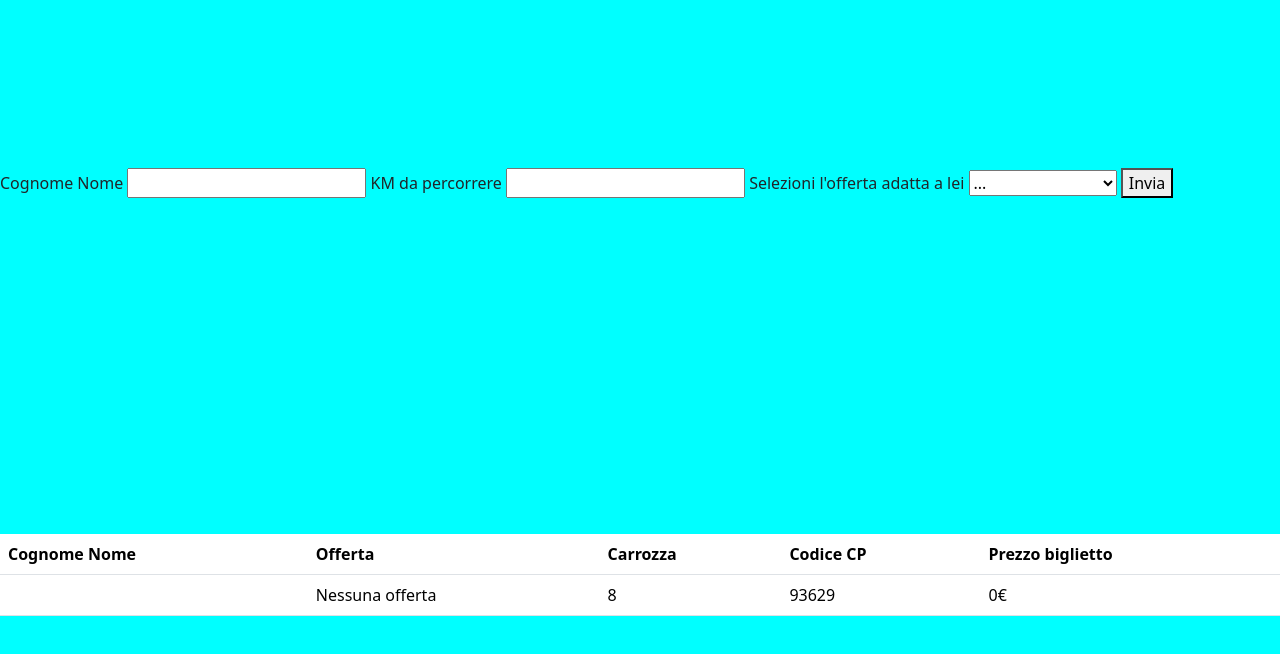
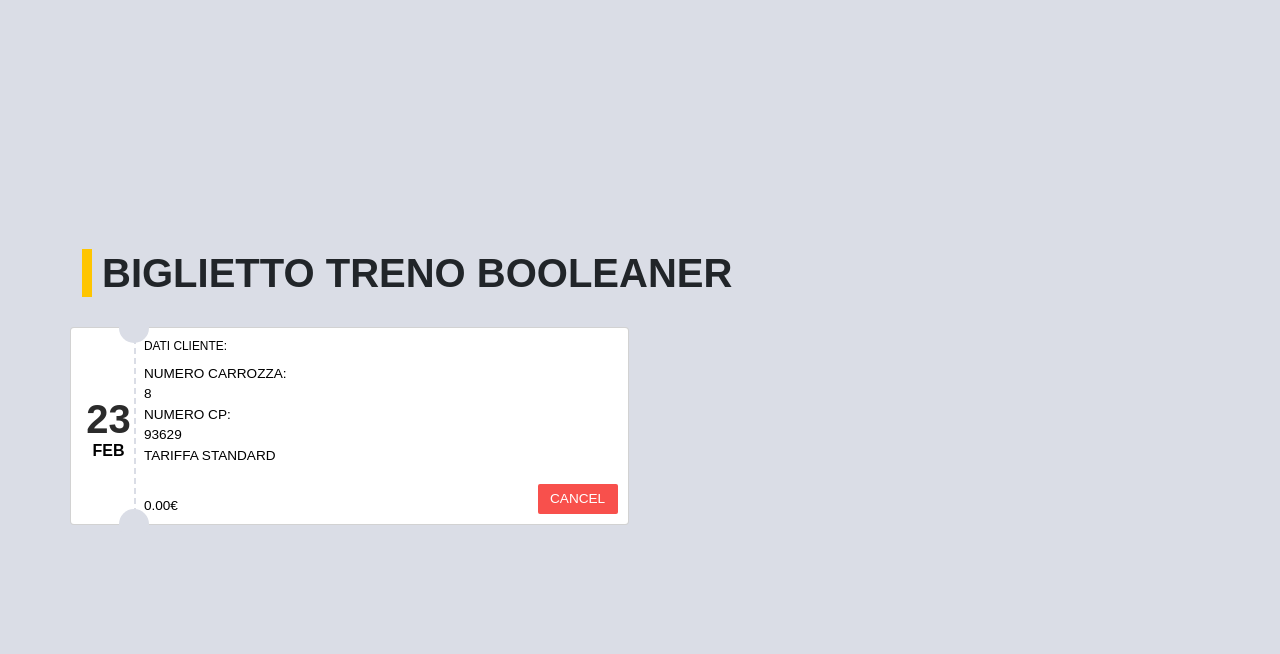
Before and after one commit to AntonioRoccoGit/js-biglietto-treno-form, a plain HTML site: page index.htm in a window 1280 px wide. Both pictures are taken after a click on the button "Invia". Drawn offline with nearby package versions, Linux system fonts and the light colour scheme.

Commit message:
refactor: table in to a real ticket

```diff
--- a/css/style.css
+++ b/css/style.css
@@ -1,7 +1,187 @@
 body {
-    background-color: aqua;
+    background-color: lightcoral;
 }
 
 .ms_container {
     height: 100vh;
 }
+
+/* TEST */
+
+@import url('https://fonts.googleapis.com/css?family=Oswald');
+* {
+    margin: 0;
+    padding: 0;
+    border: 0;
+    box-sizing: border-box
+}
+
+body {
+    background-color: #dadde6;
+    font-family: arial
+}
+
+.fl-left {
+    float: left
+}
+
+.fl-right {
+    float: right
+}
+
+h1 {
+    text-transform: uppercase;
+    font-weight: 900;
+    border-left: 10px solid #fec500;
+    padding-left: 10px;
+    margin-bottom: 30px
+}
+
+.row {
+    overflow: hidden
+}
+
+.card {
+    display: table-row;
+    width: 49%;
+    background-color: #fff;
+    color: #989898;
+    margin-bottom: 10px;
+    font-family: 'Oswald', sans-serif;
+    text-transform: uppercase;
+    border-radius: 4px;
+    position: relative
+}
+
+.card+.card {
+    margin-left: 2%
+}
+
+.date {
+    display: table-cell;
+    width: 25%;
+    position: relative;
+    text-align: center;
+    border-right: 2px dashed #dadde6
+}
+
+.date:before,
+.date:after {
+    content: "";
+    display: block;
+    width: 30px;
+    height: 30px;
+    background-color: #DADDE6;
+    position: absolute;
+    top: -15px;
+    right: -15px;
+    z-index: 1;
+    border-radius: 50%
+}
+
+.date:after {
+    top: auto;
+    bottom: -15px
+}
+
+.date time {
+    display: block;
+    position: absolute;
+    top: 50%;
+    left: 50%;
+    -webkit-transform: translate(-50%, -50%);
+    -ms-transform: translate(-50%, -50%);
+    transform: translate(-50%, -50%)
+}
+
+.date time span {
+    display: block
+}
+
+.date time span:first-child {
+    color: #2b2b2b;
+    font-weight: 600;
+    font-size: 250%
+}
+
+.date time span:last-child {
+    text-transform: uppercase;
+    font-weight: 600;
+    margin-top: -10px
+}
+
+.card-cont {
+    display: table-cell;
+    width: 75%;
+    font-size: 85%;
+    padding: 10px 10px 30px 50px
+}
+
+.card-cont h3 {
+    color: #3C3C3C;
+    font-size: 130%
+}
+
+
+.card-cont>div {
+    display: table-row
+}
+
+.card-cont .even-date i,
+.card-cont .even-info i,
+.card-cont .even-date time,
+.card-cont .even-info p {
+    display: table-cell
+}
+
+.card-cont .even-date i,
+.card-cont .even-info i {
+    padding: 5% 5% 0 0
+}
+
+.card-cont .even-info p {
+    padding: 30px 50px 0 0
+}
+
+.card-cont .even-date time span {
+    display: block
+}
+
+.card-cont a {
+    display: block;
+    text-decoration: none;
+    width: 80px;
+    height: 30px;
+    background-color: #D8DDE0;
+    color: #fff;
+    text-align: center;
+    line-height: 30px;
+    border-radius: 2px;
+    position: absolute;
+    right: 10px;
+    bottom: 10px
+}
+
+.row:last-child .card:first-child .card-cont a {
+    background-color: #037FDD
+}
+
+.row:last-child .card:last-child .card-cont a {
+    background-color: #F8504C
+}
+
+@media screen and (max-width: 860px) {
+    .card {
+        display: block;
+        float: none;
+        width: 100%;
+        margin-bottom: 10px
+    }
+    .card+.card {
+        margin-left: 0
+    }
+    .card-cont .even-date,
+    .card-cont .even-info {
+        font-size: 75%
+    }
+}
--- a/index.htm
+++ b/index.htm
@@ -1,18 +1,22 @@
 <!DOCTYPE html>
 <html lang="en">
+
 <head>
   <meta charset="UTF-8">
   <meta http-equiv="X-UA-Compatible" content="IE=edge">
   <meta name="viewport" content="width=device-width, initial-scale=1.0">
   <title>Document</title>
   <!-- BOOTSTRAP -->
-    <link href="https://cdn.jsdelivr.net/npm/bootstrap@5.3.0-alpha1/dist/css/bootstrap.min.css" rel="stylesheet" integrity="sha384-GLhlTQ8iRABdZLl6O3oVMWSktQOp6b7In1Zl3/Jr59b6EGGoI1aFkw7cmDA6j6gD" crossorigin="anonymous">
+  <link href="https://cdn.jsdelivr.net/npm/bootstrap@5.3.0-alpha1/dist/css/bootstrap.min.css" rel="stylesheet"
+    integrity="sha384-GLhlTQ8iRABdZLl6O3oVMWSktQOp6b7In1Zl3/Jr59b6EGGoI1aFkw7cmDA6j6gD" crossorigin="anonymous">
   <!-- LINK CSS -->
   <link rel="stylesheet" href="css/style.css">
 </head>
+
 <body>
   <div class="ms_container d-flex flex-wrap align-items-center">
-        <div>
+    <!-- cration form -->
+    <div id="creation-form">
       <label for="user-name">Cognome Nome</label>
       <input type="text" id="user-name">
 
@@ -20,39 +24,55 @@
       <input type="number" id="nmbr-kilomtrs">
 
       <label for="user-age">Selezioni l'offerta adatta a lei</label>
-            <select  id="user-age">
+      <select id="user-age">
         <option value="none">...</option>
+        <option>Nessuno sconto</option>
         <option value="underage">Sconto Under 18</option>
         <option value="overage">Sconto Over 65</option>
       </select>
 
       <button id="submit-btn">Invia</button>
     </div>
+    <!-- /cration form -->
 
-        <table id="hidden-ticket" class="table d-none">
-            <thead>
-              <tr>
-                <th scope="col">Cognome Nome</th>
-                <th scope="col">Offerta</th>
-                <th scope="col">Carrozza</th>
-                <th scope="col">Codice CP</th>
-                <th scope="col">Prezzo biglietto</th>
-              </tr>
-            </thead>
-            <tbody>
-              <tr>
-                <th id="doc-user-name" scope="row">nome utnt</th>
-                <td id="offert">tipo offerta</td>
-                <td id="carrozza">carrozza</td>
-                <td id="cp-code">cp</td>
-                <td id="final-price">prezzo</td>
-              </tr>
-            </tbody>
-          </table>
+    <!-- empty ticket -->
+    <section id="hidden-ticket" class="table d-none container">
+      <h1>Biglietto treno Booleaner</h1>
+      <div class="row">
+        <article class="card fl-left">
+          <section class="date">
+            <time datetime="23th feb">
+              <span>23</span><span>feb</span>
+            </time>
+          </section>
+          <section class="card-cont">
+            <small>Dati cliente:</small>
+            <h3 id="doc-user-name"></h3>
+            <div class="even-date">
+              <i class="fa fa-calendar"></i>
+              <time>
+                <span>Numero Carrozza: <span id="carrozza"></span></span>
+                <span>Numero CP: <span id="cp-code"></span></span>
+                <span id="offert"></span>
 
+              </time>
             </div>
+            <div class="even-info">
+              <i class="fa fa-map-marker"></i>
+              <p id="final-price">
 
+              </p>
+            </div>
+            <a href="#" class="refresh-button">CANCEL</a>
+          </section>
+        </article>
+      </div>
+    </section>
+  </div>
+  <!-- /empty ticket -->
 
+  <!-- script -->
   <script src="js/script.js"></script>
 </body>
+
 </html>
--- a/js/script.js
+++ b/js/script.js
@@ -1,11 +1,13 @@
 // variabili di appoggio
 const submitBtn = document.getElementById("submit-btn"); //buttone invio form
 const hiddenTicket = document.getElementById("hidden-ticket"); // tabella nascosta
+const creationForm = document.getElementById("creation-form"); // form che dovremo nascondere
 
 
 submitBtn.addEventListener("click", function(){
     //generazione biglietto
     hiddenTicket.classList.remove("d-none");
+    creationForm.classList.add("d-none");
 
     // selettori del dom
     const userNameInput = document.getElementById("user-name");
@@ -32,8 +34,8 @@ submitBtn.addEventListener("click", function(){
         finalPrice = (price * 0.60).toFixed(2);
         userBonus = "Over 65";
     }else {
-        finalPrice = price;
-        userBonus = "Nessuna offerta";
+        finalPrice = price.toFixed(2);
+        userBonus = "Tariffa standard";
     }
 
 
@@ -56,3 +58,9 @@ submitBtn.addEventListener("click", function(){
     userAgeInput.value ="none";
 
 });
+
+const refreshButton = document.querySelector('.refresh-button');
+function refreshPage(){
+    window.location.reload();
+}
+refreshButton.addEventListener('click', refreshPage)
```
Lines whose indentation alone changed are shown as unchanged.
